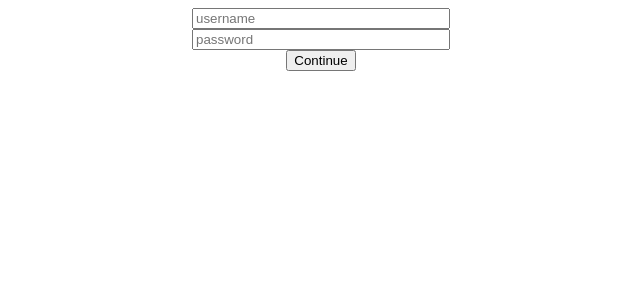
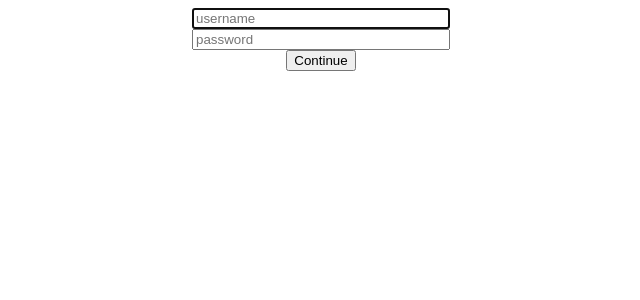
Before and after one commit to yaram/password-manager, a React (Create React App) app: page / in a window 1280 px wide. Shown: the top 300 px of the page, without its empty margins (319-959 px from the left). Built offline with nearby package versions, Linux system fonts and the light colour scheme.

Commit message:
Autofocus username input

```diff
--- a/src/App.tsx
+++ b/src/App.tsx
@@ -169,7 +169,7 @@ class App extends Component<{}, {
             }
 
             content = <form id='passwordForm' onSubmit={(e) => this.submitPassword(e)}>
-                <input id='username' type='text' placeholder='username' onChange={(e) => this.usernameChanged(e)} />
+                <input id='username' type='text' placeholder='username' autoFocus onChange={(e) => this.usernameChanged(e)} />
                 <input id='password' type='password' placeholder='password' onChange={(e) => this.passwordChanged(e)} />
                 <input type='submit' value='Continue' />
 
```
